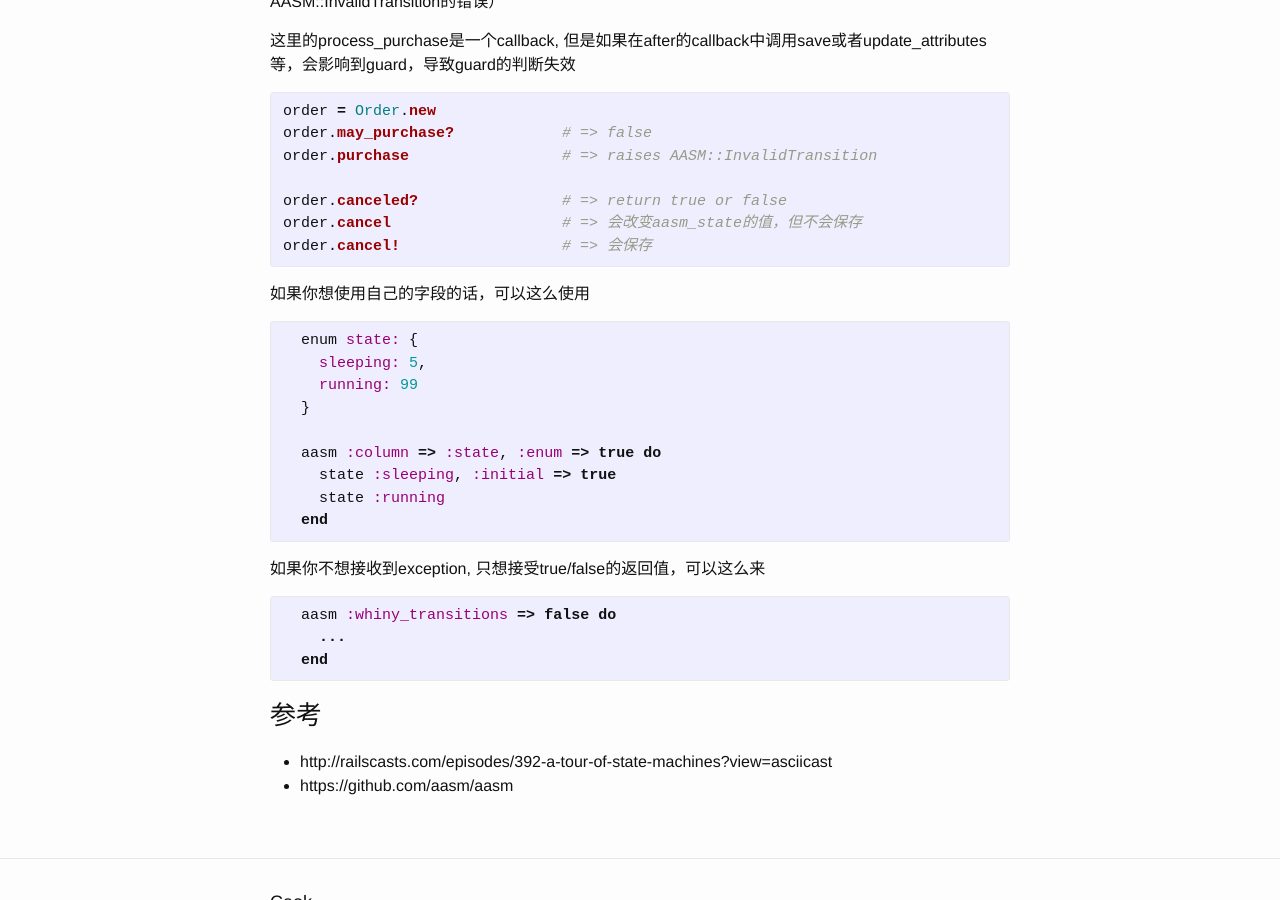
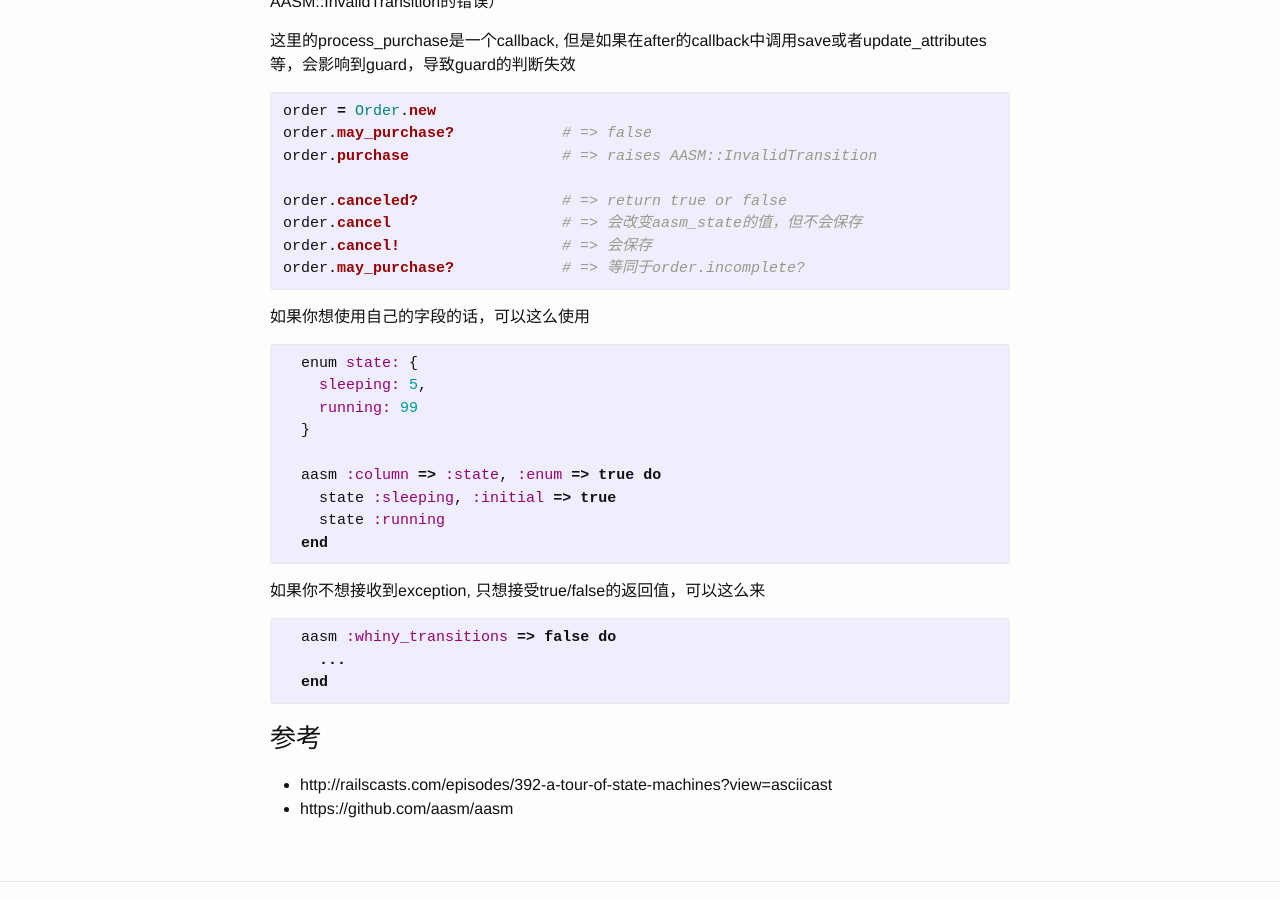
Before and after one commit to caok/caok.github.io, a Jekyll site: the page built from _posts/2015-06-07-state-machine.markdown, in a window 1280 px wide and 900 px high, scrolled down 893 px. Built offline with Jekyll 4.4.1, drawn with Linux system fonts in a browser that asks for light colours.

Commit message:
update article

```diff
--- a/_posts/2015-06-07-state-machine.markdown
+++ b/_posts/2015-06-07-state-machine.markdown
@@ -48,6 +48,7 @@ order.purchase                 # => raises AASM::InvalidTransition
 order.canceled?                # => return true or false
 order.cancel                   # => 会改变aasm_state的值，但不会保存
 order.cancel!                  # => 会保存
+order.may_purchase?            # => 等同于order.incomplete?
 {% endhighlight %}
 
 如果你想使用自己的字段的话，可以这么使用
```
